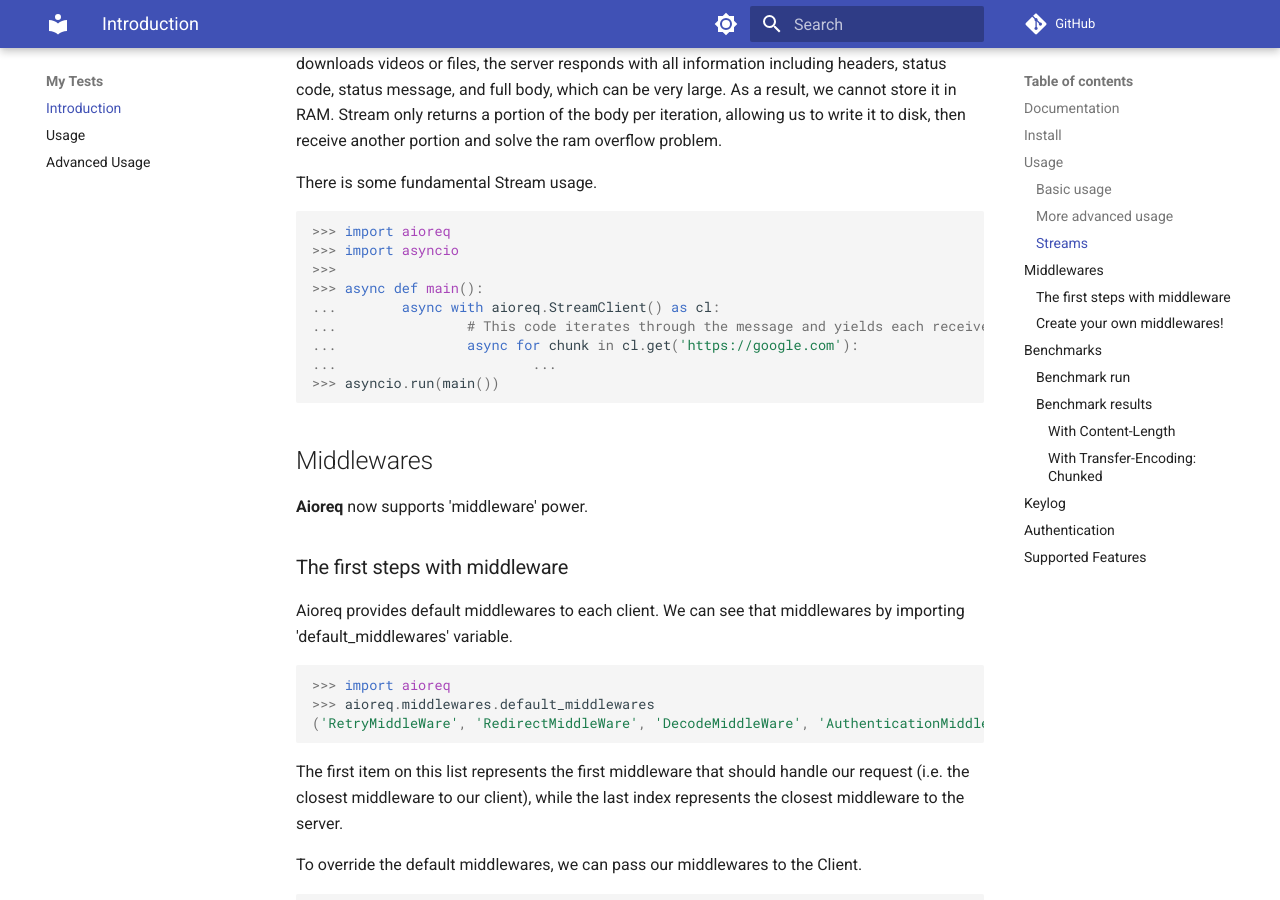
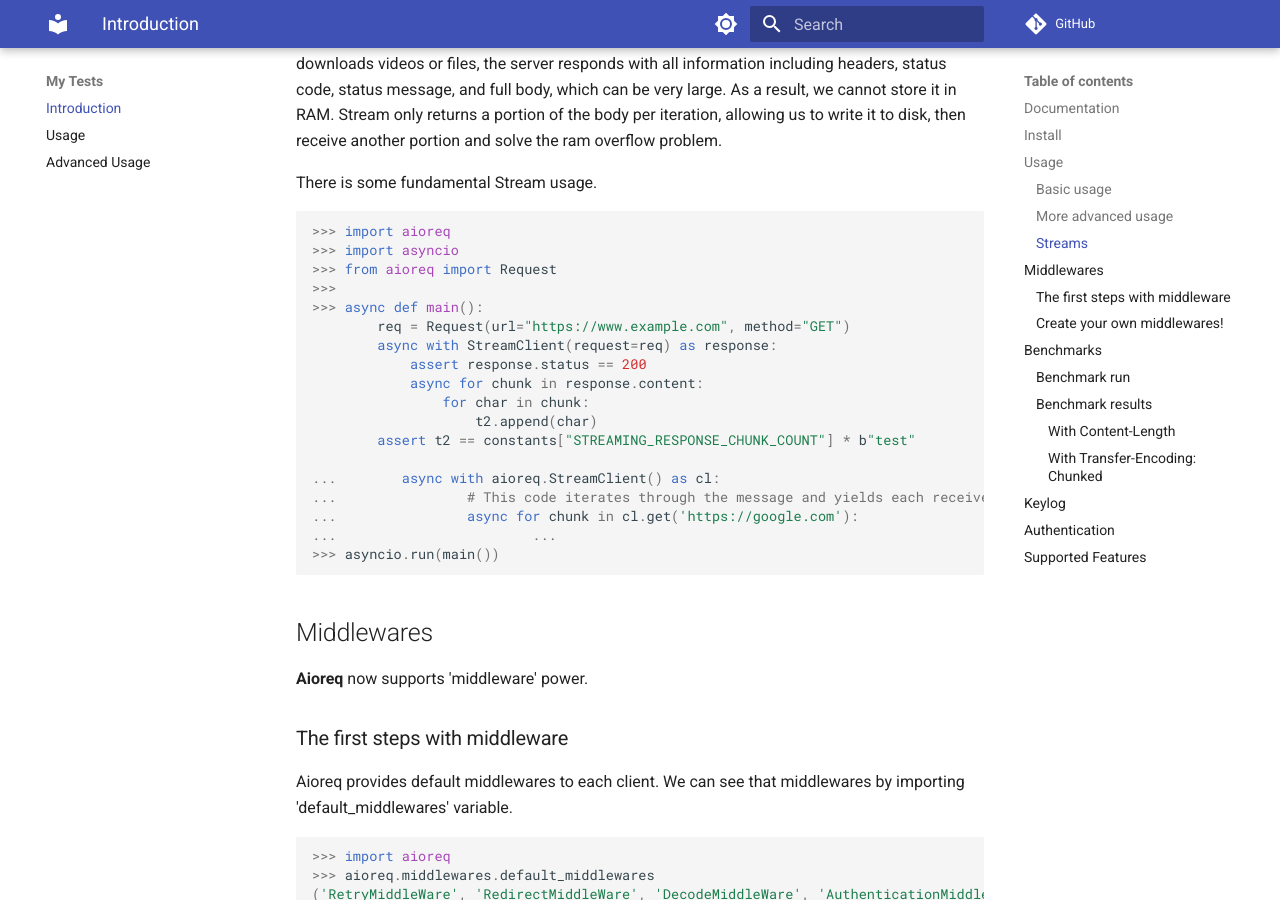
Before and after one commit to karpetrosyan/aioreq, an MkDocs documentation site: the page built from docs/index.md, in a window 1280 px wide and 900 px high, scrolled down 1874 px. Built offline with MkDocs 1.6.1 and Material for MkDocs 9.7.7, drawn with Linux system fonts in a browser that asks for light colours; comment, search, counter and statistics services are not loaded.

Commit message:
Now request can receive raw url string instead of parsed url

````diff
--- a/docs/index.md
+++ b/docs/index.md
@@ -32,7 +32,7 @@
 >>> resp.status_message
 'OK'
 >>> resp.request
-<Request GET https://www.google.com>
+<Request GET www.google.com>
 >>> headers = resp.headers # dict
 >>> body = resp.content # bytes object
 
@@ -83,8 +83,17 @@
 ``` python
 >>> import aioreq
 >>> import asyncio
+>>> from aioreq import Request
 >>>
 >>> async def main():
+        req = Request(url="https://www.example.com", method="GET")
+        async with StreamClient(request=req) as response:
+            assert response.status == 200
+            async for chunk in response.content:
+                for char in chunk:
+                    t2.append(char)
+        assert t2 == constants["STREAMING_RESPONSE_CHUNK_COUNT"] * b"test"
+
 ...        async with aioreq.StreamClient() as cl:
 ...                # This code iterates through the message and yields each received chunk separately.
 ...                async for chunk in cl.get('https://google.com'):
````
Also changed, not shown: 2 other files.
